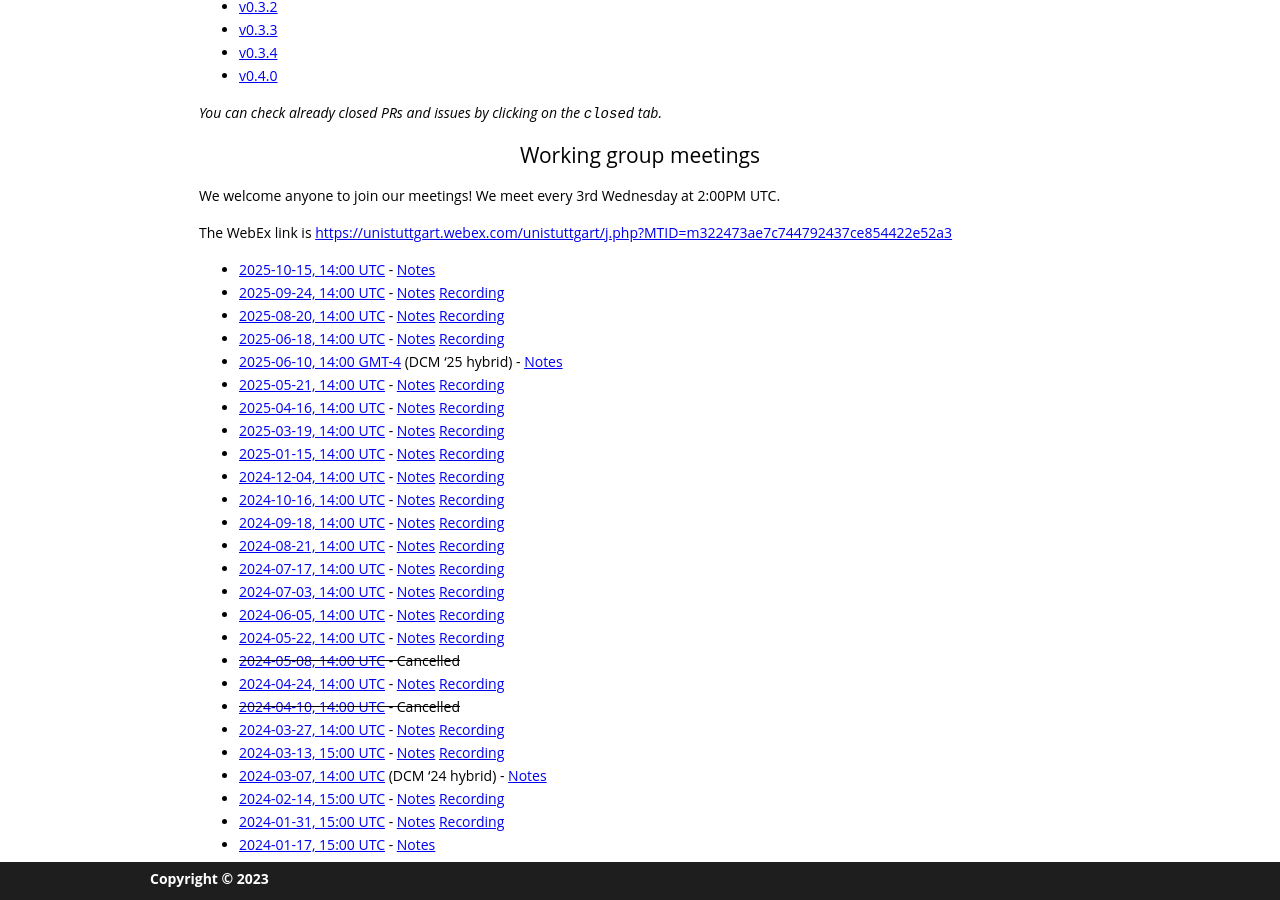
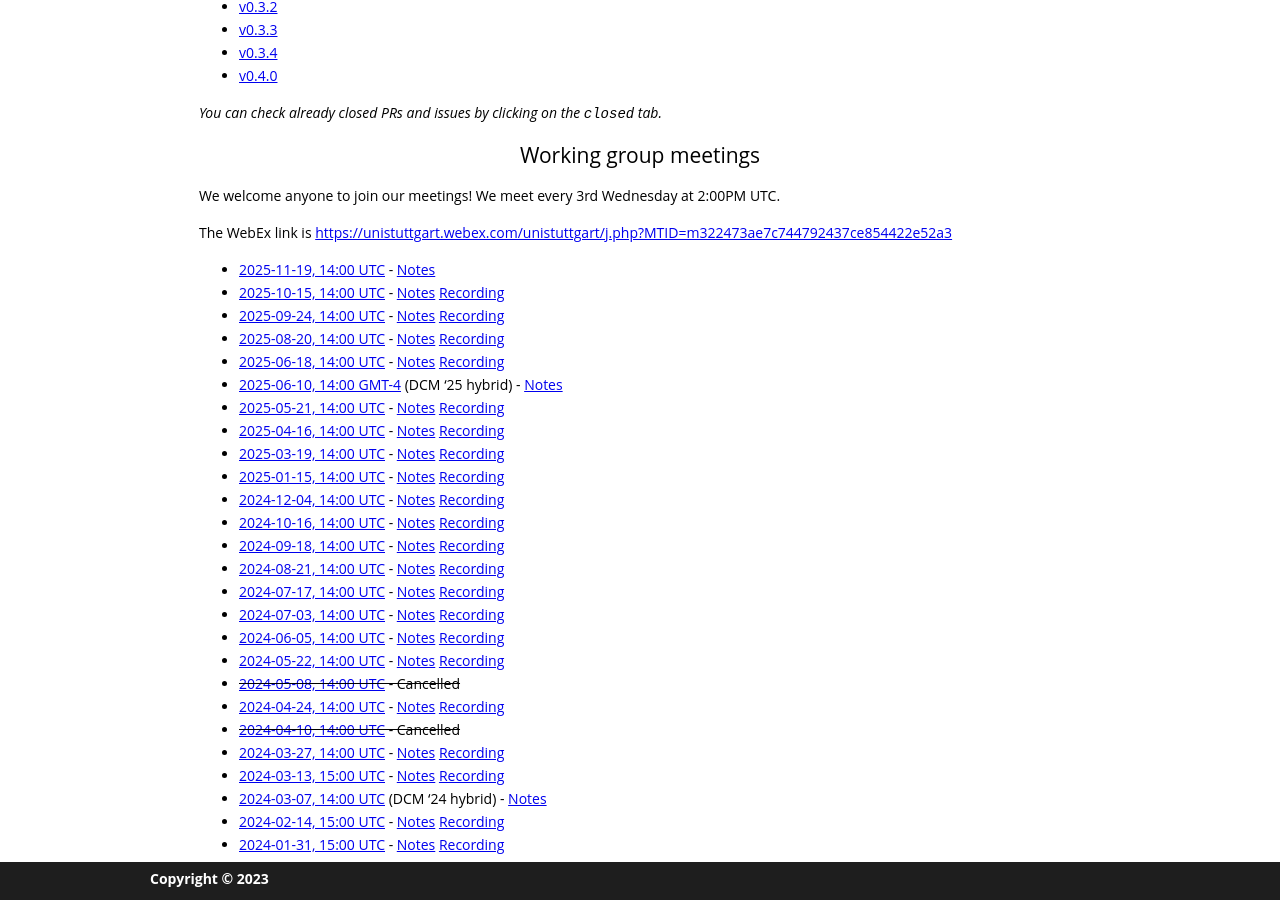
Before and after one commit to gdcc/py.gdcc.io, a Jekyll site: the page built from index.md, in a window 1280 px wide and 900 px high, scrolled down 2632 px. Built offline with Jekyll 4.4.1, drawn with Linux system fonts in a browser that asks for light colours; our own code applies the rules of GitHub Pages for plain Markdown files.

Commit message:
Add November 2025 meeting and October recording link
Added the upcoming meeting for November 19, 2025 and included a recording link for the October 15, 2025 meeting in the schedule.

```diff
--- a/index.md
+++ b/index.md
@@ -81,7 +81,8 @@ We welcome anyone to join our meetings! We meet every 3rd Wednesday at 2:00PM UT
 
 The WebEx link is <https://unistuttgart.webex.com/unistuttgart/j.php?MTID=m322473ae7c744792437ce854422e52a3>
 
-- [2025-10-15, 14:00 UTC](https://time.is/compare/1400_15_Oct_2025_in_UTC) - [Notes](https://docs.google.com/document/d/1iSMZda5HWSvsz639gB5C1nmy7Z9MpaCEiVBs9OaHSZs/edit?usp=sharing)
+- [2025-11-19, 14:00 UTC](https://time.is/compare/1400_19_Nov_2025_in_UTC) - [Notes](https://docs.google.com/document/d/1iSMZda5HWSvsz639gB5C1nmy7Z9MpaCEiVBs9OaHSZs/edit?usp=sharing)
+- [2025-10-15, 14:00 UTC](https://time.is/compare/1400_15_Oct_2025_in_UTC) - [Notes](https://docs.google.com/document/d/1iSMZda5HWSvsz639gB5C1nmy7Z9MpaCEiVBs9OaHSZs/edit?usp=sharing) [Recording](https://drive.google.com/file/d/1Rb-7cAhhB_1wPT8_0ex6ohcKIc3Xvlq5/view?usp=share_link)
 - [2025-09-24, 14:00 UTC](https://time.is/compare/1400_24_Sep_2025_in_UTC) - [Notes](https://docs.google.com/document/d/1Dj46LroQWQY4pgm4h-Hj7aRkmB-olE1DZ_KJ6fBfLjQ/edit?usp=sharing) [Recording](https://drive.google.com/file/d/1Q0Pi6XY7dnvsZTKzu6fVUZdBsuoLO1m-/view?usp=share_link)
 - [2025-08-20, 14:00 UTC](https://time.is/compare/1400_20_Aug_2025_in_UTC) - [Notes](https://docs.google.com/document/d/1yyN300Bcmtp2BvaVenbiJ4YjH2YPgMYDLjEk8Usp2UE/edit?usp=sharing) [Recording](https://drive.google.com/file/d/1LEG09m9cAGttGWJNEEIqfbiJARE0KK3g/view?usp=share_link)
 - [2025-06-18, 14:00 UTC](https://time.is/compare/1400_18_Jun_2025_in_UTC) - [Notes](https://docs.google.com/document/d/1jN8Q7d9ugwShW0CNUea7RVvRXEij3O5DYCt7RDD4mck/edit?usp=sharing) [Recording](https://drive.google.com/file/d/17ISo_HmtJydLZUj6151_yZN9HVf_QeRf/view?usp=share_link)
```
